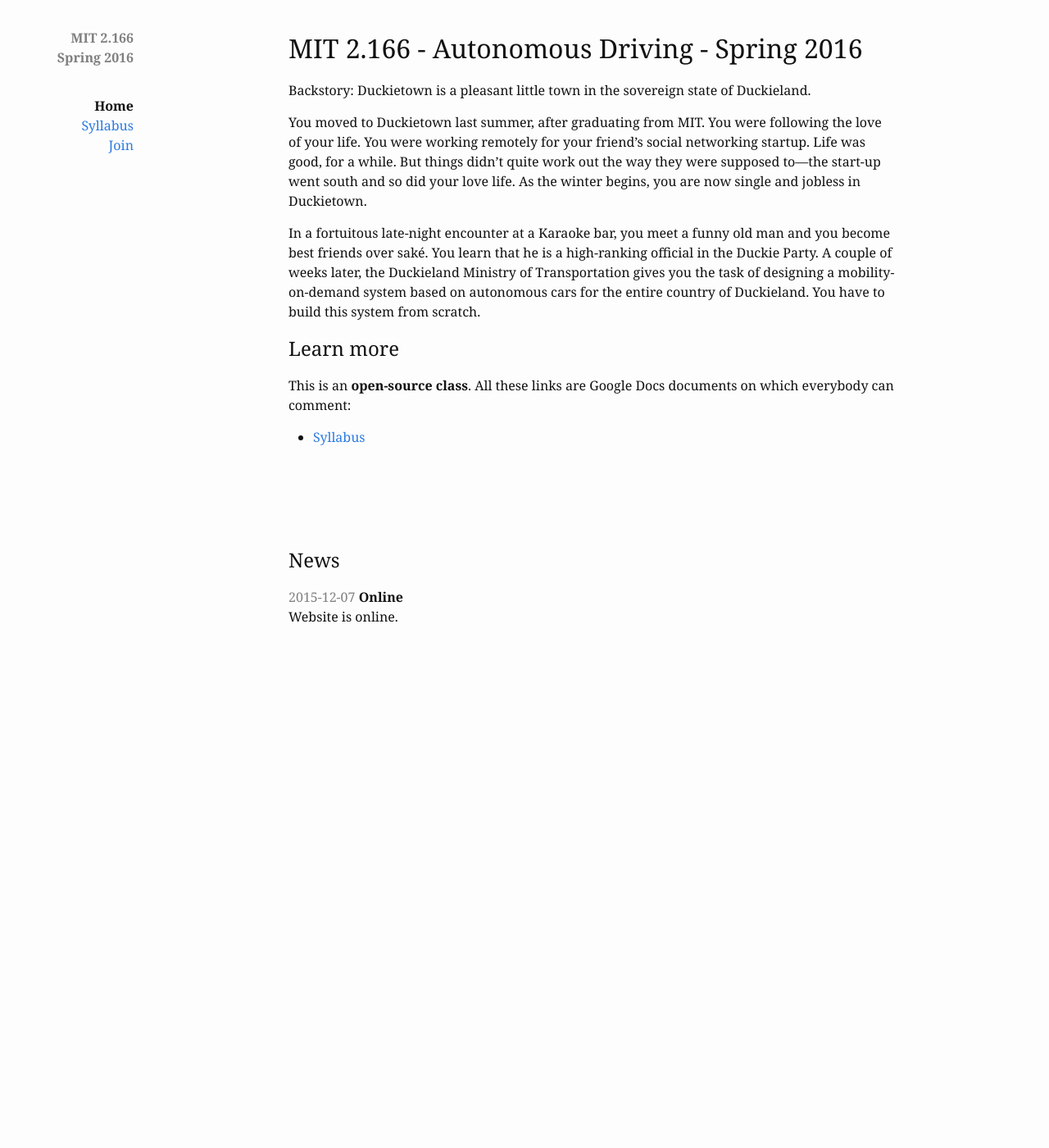
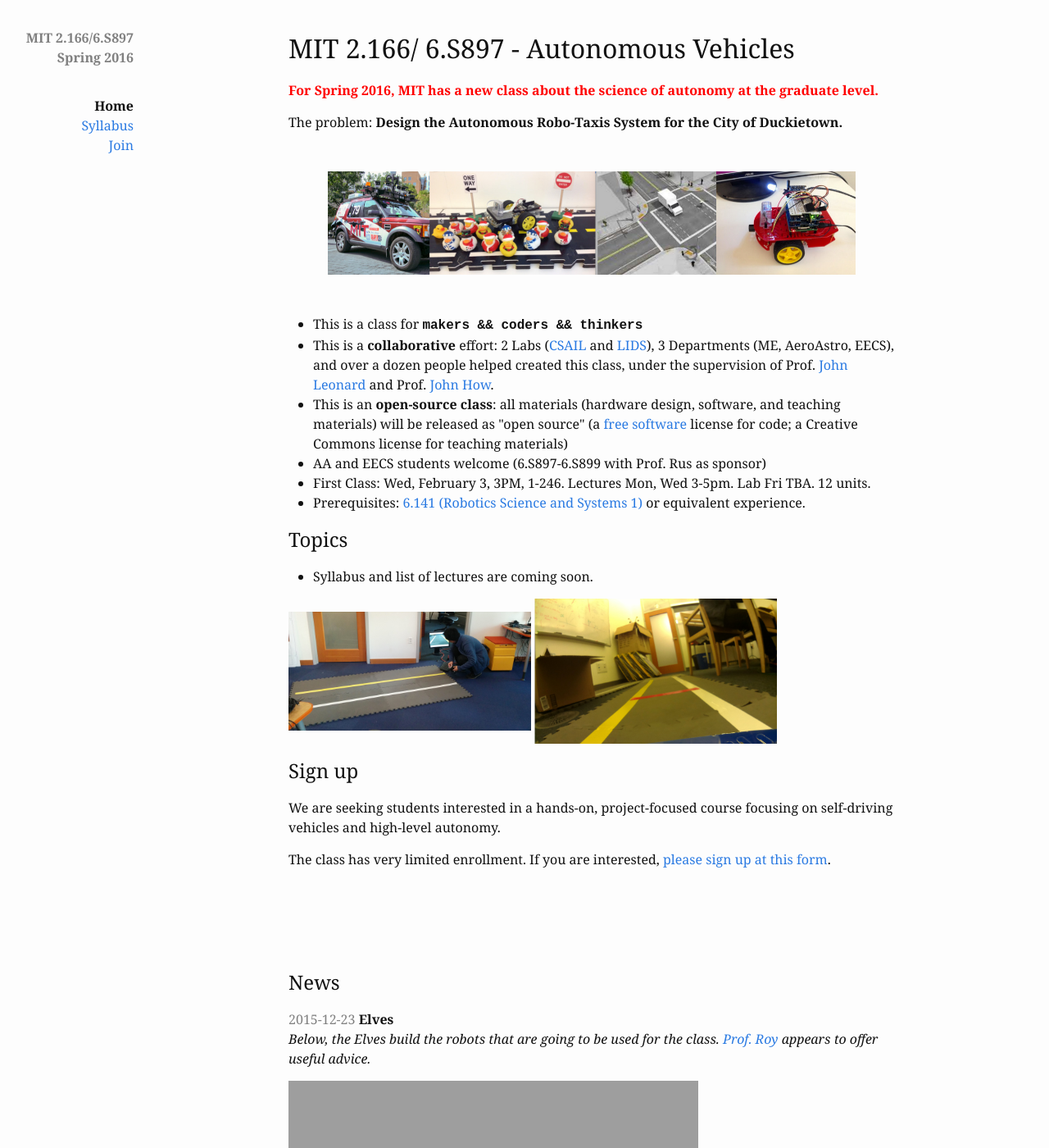
Before and after one commit to duckietown/duckietown.mit.edu, a Jekyll site: the page built from 01_index.md, in a window 1280 px wide and 1400 px high. Shown: the whole window at 82% size. Built offline with Jekyll 4.4.1, drawn with Linux system fonts in a browser that asks for light colours; nearby versions of some CDN libraries; grey boxes are pictures that could not be loaded.

Commit message:
skeleton

```diff
--- a/01_index.md
+++ b/01_index.md
@@ -4,25 +4,64 @@ title: Home
 permalink: index.html
 ---
 
-<h1 style="margin-top:-1em">MIT 2.166 - Autonomous Driving - Spring 2016</h1>
+<h1 style="margin-top:-1em">MIT 2.166/ 6.S897 - Autonomous Vehicles</h1>
 
+<p style='color: red; font-weight:bold'>For Spring 2016, MIT has a new class about the science of autonomy at the graduate level. </p>
+
+The problem: **Design the Autonomous Robo-Taxis System for the City of Duckietown.**
+
+<div style='text-align: center; margin: 3em'><img src='media/banner.jpg' style='width: 100%;'/></div>
+
+
+<!--
 Backstory: Duckietown is a pleasant little town in the sovereign state of Duckieland.
 
 You moved to Duckietown last summer, after graduating from MIT. You were following the love of your life. You were working remotely for your friend’s social networking startup. Life was good, for a while. But things didn’t quite work out the way they were supposed to---the start-up went south and so did your love life. As the winter begins, you are now single and jobless in Duckietown.
 
 In a fortuitous late-night encounter at a Karaoke bar, you meet a funny old man and you become best friends over saké. You learn that he is a high-ranking official in the Duckie Party.
 A couple of weeks later, the Duckieland Ministry of Transportation gives you the task of designing a mobility-on-demand system based on autonomous cars for the entire country of Duckieland. You have to build this system from scratch.
+ -->
 
 
-<h2>Learn more</h2>
+<ul>
+<li>This is a class for <tt><strong>makers &amp;&amp; coders &amp;&amp; thinkers </strong></tt></li>
+<li>This is a <strong>collaborative</strong> effort: 2 Labs (<A href="http://www.csail.mit.edu/">CSAIL</A> and <a href="http://www.lids.mit.edu">LIDS</a>), 3 Departments (ME, AeroAstro, EECS), and over a dozen people helped created this class, under the supervision of Prof. <a href="http://marinerobotics.mit.edu/">John Leonard</a> and Prof. <a href="http://www.mit.edu/~jhow/">John How</a>.
+</li>
+<li>This is an <strong>open-source class</strong>: all materials (hardware design, software, and teaching materials) will be released as "open source" (a <a href="http://www.gnu.org/philosophy/free-sw.en.html">free software</a> license for code; a Creative Commons license for teaching materials)</li>
+<li>AA and EECS students welcome (6.S897-6.S899 with Prof. Rus as sponsor) </li>
+<li>
+First Class: Wed, February 3, 3PM, 1-246. Lectures Mon, Wed 3-5pm. Lab Fri TBA. 12 units.
+</li>
+<li>
+Prerequisites: <a href="http://courses.csail.mit.edu/rss/">6.141 (Robotics Science and Systems 1)</a> or equivalent experience.
+</li>
+</ul>
 
-This is an <strong>open-source class</strong>. All these links are Google Docs documents
+
+
+<h2>Topics</h2>
+<ul>
+<li>Syllabus and list of lectures are coming soon.</li>
+</ul>
+
+<img src='media/outside.jpg' style='width: 40%;'/>
+<img src='media/inside.jpg' style='width: 40%;'/>
+
+<h2>Sign up</h2>
+
+We are seeking students interested in a hands-on, project-focused course focusing on self-driving vehicles and high-level autonomy.
+
+The class has very limited enrollment. If you are interested,
+[please sign up at this form](https://docs.google.com/forms/d/16Ky_82MFX-vByKSyiLiUrvUXbFAWbzJylRi-G2lmdFM/viewform).
+
+
+<!-- All these links are Google Docs documents
 on which everybody can comment:
 
 - [Syllabus][syllabus]
 
 
-[syllabus]: https://docs.google.com/document/d/1xkYod3ZepC3oMLTH-YCdMXlJRDWUQ8w14ROIh0yDsOE/edit
+[syllabus]: https://docs.google.com/document/d/1xkYod3ZepC3oMLTH-YCdMXlJRDWUQ8w14ROIh0yDsOE/edit -->
 
 <div class="home">
 
--- a/_layouts/default.html
+++ b/_layouts/default.html
@@ -12,7 +12,7 @@
     <tr style='height: 7em'>
     <td style='text-align: right;'>
     <!-- <p>shorttitle = {{page.shorttitle}}</p> -->
-      <span style='color: grey; font-weight: bold'>MIT 2.166<br/>Spring 2016</span>
+      <span style='color: grey; font-weight: bold'>MIT 2.166/6.S897<br/>Spring 2016</span>
 
     </td>
     <td style='padding-left: 5em;'>
--- /dev/null
+++ b/_posts/2015-12-23-elves.md
@@ -0,0 +1,7 @@
+---
+---
+
+
+*Below, the Elves build the robots that are going to be used for the class. [Prof. Roy](http://groups.csail.mit.edu/rrg/) appears to offer useful advice.*
+
+<iframe src="https://player.vimeo.com/video/149916365" width="500" height="281" frameborder="0" webkitallowfullscreen mozallowfullscreen allowfullscreen></iframe>
```
Also changed, not shown: media/banner.jpg (added), media/banner.png (added), media/inside.jpg (added), media/outside.jpg (added), 6 other files.
